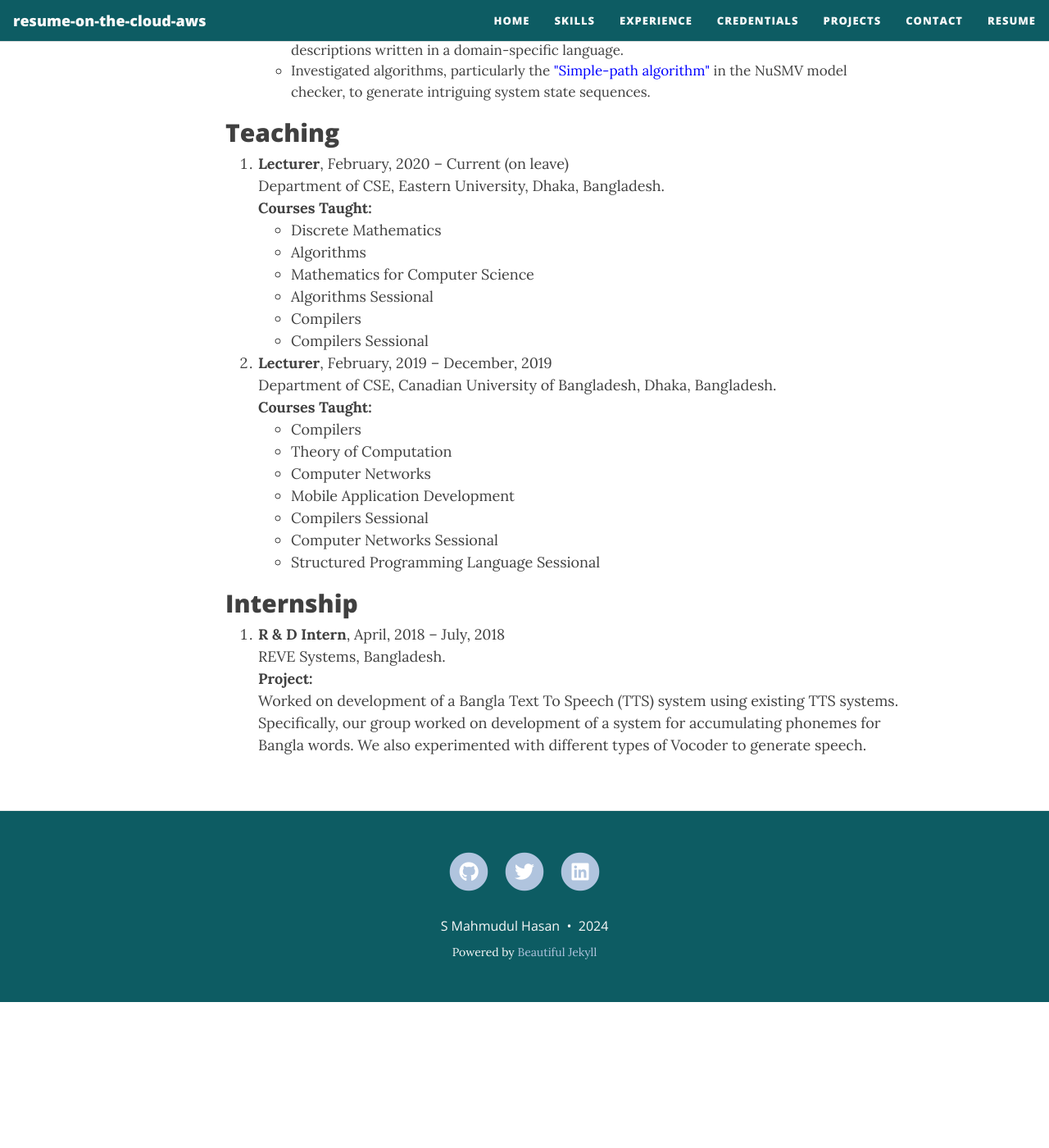
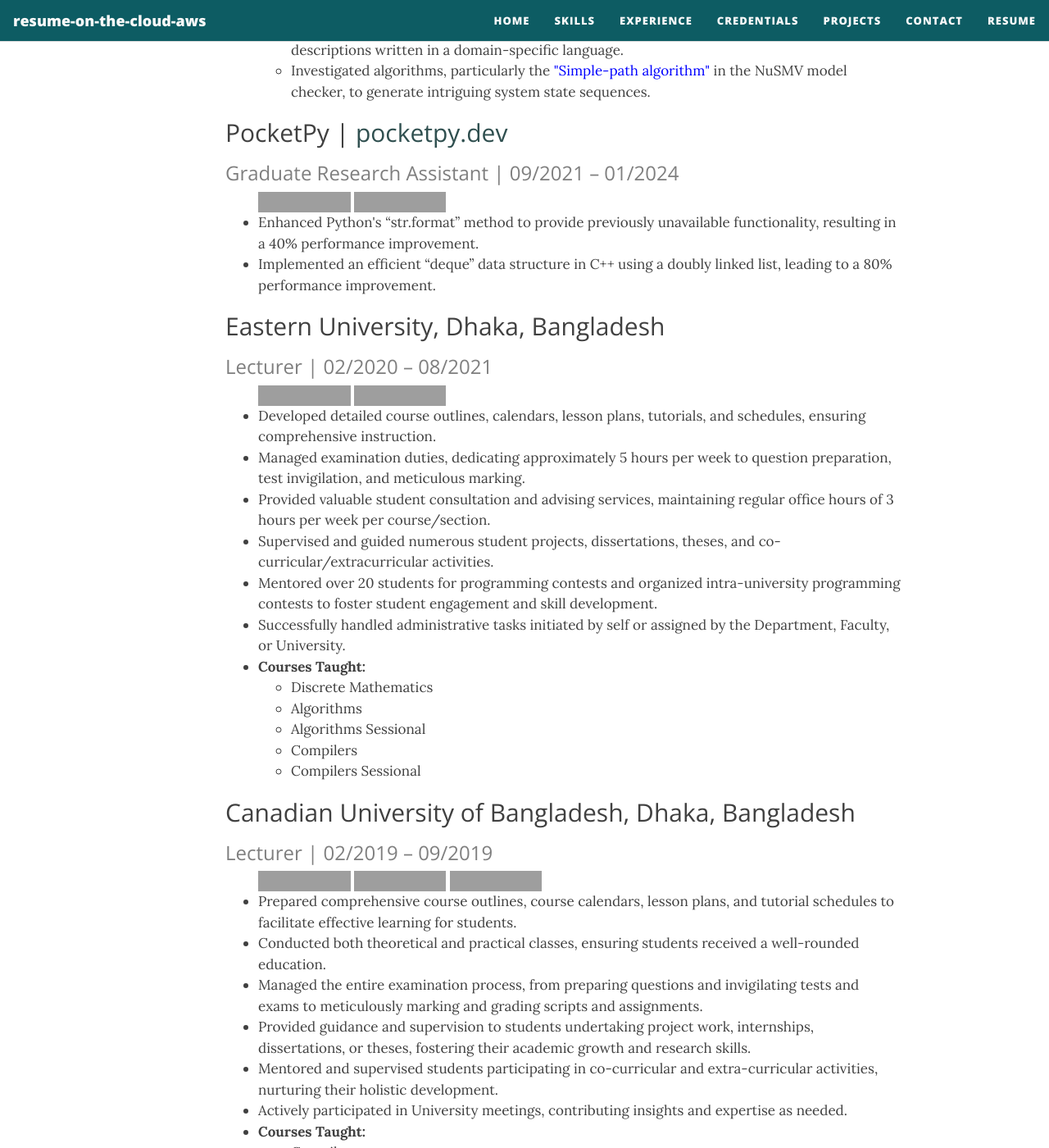
Before and after one commit to numan947/resume-on-the-cloud-aws, a Jekyll site: the page built from portfoliowebsite/experiences.md, in a window 1280 px wide and 1400 px high, scrolled down 1074 px. Shown: the whole window at 82% size. Built offline with Jekyll 4.4.1, drawn with Linux system fonts in a browser that asks for light colours; nearby versions of some CDN libraries; before the commit the page ends 2296 px from its top, so only the background shows below that; some of the changed text lies outside the part shown; grey boxes are pictures that could not be loaded.

Commit message:
Updated experience

```diff
--- a/portfoliowebsite/experiences.md
+++ b/portfoliowebsite/experiences.md
@@ -67,49 +67,98 @@
         </ul>
     </li>
 </ul>
+## <span style="font-weight:normal">PocketPy | <a href="https://pocketpy.dev" target="_blank">pocketpy.dev</a></span>
+### <span style="color:#7f7f7f;font-weight:normal">Graduate Research Assistant | 09/2021 – 01/2024</span>
+
+<ul style="font-size:17px">
+<img src="https://img.shields.io/badge/c++-%2300599C.svg?style=for-the-badge&logo=c%2B%2B&logoColor=white" height="25">
+<img src="https://img.shields.io/badge/python-3670A0?style=for-the-badge&logo=python&logoColor=ffdd54" height="25">
+  <li>Enhanced Python's “str.format” method to provide previously unavailable functionality, resulting in a 40% performance improvement.</li>
+  <li>Implemented an efficient “deque” data structure in C++ using a doubly linked list, leading to a 80% performance improvement.</li>
+</ul>
+
+## <span style="font-weight:normal">Eastern University, Dhaka, Bangladesh</span>
+### <span style="color:#7f7f7f;font-weight:normal">Lecturer | 02/2020 – 08/2021</span>
+<ul style="font-size: 17px;">
+    <img src="https://img.shields.io/badge/java-%23ED8B00.svg?style=for-the-badge&logo=openjdk&logoColor=white" height="25">
+    <img src="https://img.shields.io/badge/c++-%2300599C.svg?style=for-the-badge&logo=c%2B%2B&logoColor=white" height="25">
+
+  <li>
+    Developed detailed course outlines, calendars, lesson plans, tutorials, and schedules, ensuring comprehensive instruction.
+  </li>
+  <li>
+    Managed examination duties, dedicating approximately 5 hours per week to question preparation, test invigilation, and meticulous marking.
+  </li>
+  <li>
+    Provided valuable student consultation and advising services, maintaining regular office hours of 3 hours per week per course/section.
+  </li>
+  <li>
+    Supervised and guided numerous student projects, dissertations, theses, and co-curricular/extracurricular activities.
+  </li>
+  <li>
+    Mentored over 20 students for programming contests and organized intra-university programming contests to foster student engagement and skill development.
+  </li>
+  <li>
+    Successfully handled administrative tasks initiated by self or assigned by the Department, Faculty, or University.
+  </li>
+  <li>
+    <strong>Courses Taught:</strong>
+    <ul style="font-size: 17px;">
+      <li>Discrete Mathematics</li>
+      <li>Algorithms</li>
+      <li>Algorithms Sessional</li>
+      <li>Compilers</li>
+      <li>Compilers Sessional</li>
+    </ul>
+  </li>
+</ul>
 
 
-## Teaching
-1. **Lecturer**, February, 2020 -- Current (on leave)
-   Department of CSE, Eastern University, Dhaka, Bangladesh.
-   **Courses Taught:**
-      + Discrete Mathematics
-      + Algorithms
-      + Mathematics for Computer Science
-      + Algorithms Sessional
-      + Compilers
-      + Compilers Sessional
+## <span style="font-weight:normal">Canadian University of Bangladesh, Dhaka, Bangladesh</span>
+### <span style="color:#7f7f7f;font-weight:normal">Lecturer | 02/2019 – 09/2019</span>
+<ul style="font-size: 17px;">
+    <img src="https://img.shields.io/badge/Android-3DDC84?style=for-the-badge&logo=android&logoColor=white" height="25">
+    <img src="https://img.shields.io/badge/java-%23ED8B00.svg?style=for-the-badge&logo=openjdk&logoColor=white" height="25">
+    <img src="https://img.shields.io/badge/c++-%2300599C.svg?style=for-the-badge&logo=c%2B%2B&logoColor=white" height="25">
+  <li>
+    Prepared comprehensive course outlines, course calendars, lesson plans, and tutorial schedules to facilitate effective learning for students.
+  </li>
+  <li>
+    Conducted both theoretical and practical classes, ensuring students received a well-rounded education.
+  </li>
+  <li>
+    Managed the entire examination process, from preparing questions and invigilating tests and exams to meticulously marking and grading scripts and assignments.
+  </li>
+  <li>
+    Provided guidance and supervision to students undertaking project work, internships, dissertations, or theses, fostering their academic growth and research skills.
+  </li>
+  <li>
+    Mentored and supervised students participating in co-curricular and extra-curricular activities, nurturing their holistic development.
+  </li>
+  <li>
+    Actively participated in University meetings, contributing insights and expertise as needed.
+  </li>
+  <li>
+    <strong>Courses Taught:</strong>
+    <ul style="font-size: 17px;">
+      <li>Compilers</li>
+      <li>Theory of Computation</li>
+      <li>Computer Networks</li>
+      <li>Mobile Application Development</li>
+      <li>Compilers Sessional</li>
+      <li>Computer Networks Sessional</li>
+      <li>Structured Programming Language Sessional</li>
+    </ul>
+  </li>
+</ul>
 
-2. **Lecturer**, February, 2019 -- December, 2019
-   Department of CSE, Canadian University of Bangladesh, Dhaka, Bangladesh.
-   **Courses Taught:**
-      + Compilers
-      + Theory of Computation
-      + Computer Networks
-      + Mobile Application Development
-      + Compilers Sessional
-      + Computer Networks Sessional
-      + Structured Programming Language Sessional
-
-<!--
-3. **Private Tutor**, July, 2014 -- December, 2018
-   **Courses Taught:**
-      + Undergraduate C/C++
-      + Undergraduate Java
-      + Undergraduate Android Development
-      + HSC Physics
-      + HSC Chemistry
-      + HSC Mathematics
-      + SSC Physics
-      + SSC Chemistry
-      + SSC Mathematics
-      + SSC Higher Mathematics   -->
-
-## Internship
-
-1. **R & D Intern**, April, 2018 -- July, 2018
-   REVE Systems, Bangladesh.
-   **Project:**
-   Worked on development of a Bangla Text To Speech (TTS) system using existing TTS systems.
-   Specifically, our group worked on development of a system for accumulating phonemes for
-   Bangla words. We also experimented with different types of Vocoder to generate speech.
+## <span style="font-weight:normal">REVE Systems, Dhaka, Bangladesh.</span>
+### <span style="color:#7f7f7f;font-weight:normal">SDE Intern | 04/2018 – 06/2018</span>
+<ul style="font-size: 17px">
+    <img src="https://img.shields.io/badge/java-%23ED8B00.svg?style=for-the-badge&logo=openjdk&logoColor=white" height="25">
+    <li>Contributed to the development of a Bangla Text To Speech (TTS) system utilizing existing TTS technologies.</li>
+    <li>Focused on the accumulation of phonemes for Bangla words to enhance system accuracy and naturalness.</li>
+    <li>Conducted experiments with various Vocoders to generate speech with improved sound quality and articulation.</li>
+    <li>Developed a system for Bengali Speech-To-Text and Text-To-Speech data collection and labeling using Java.</li>
+    <li>Successfully annotated 2000+ data points seamlessly, facilitating the development and improvement of the TTS system.</li>
+</ul>
```
Also changed, not shown: README.md, initial_design.png (added), 1 other file.
